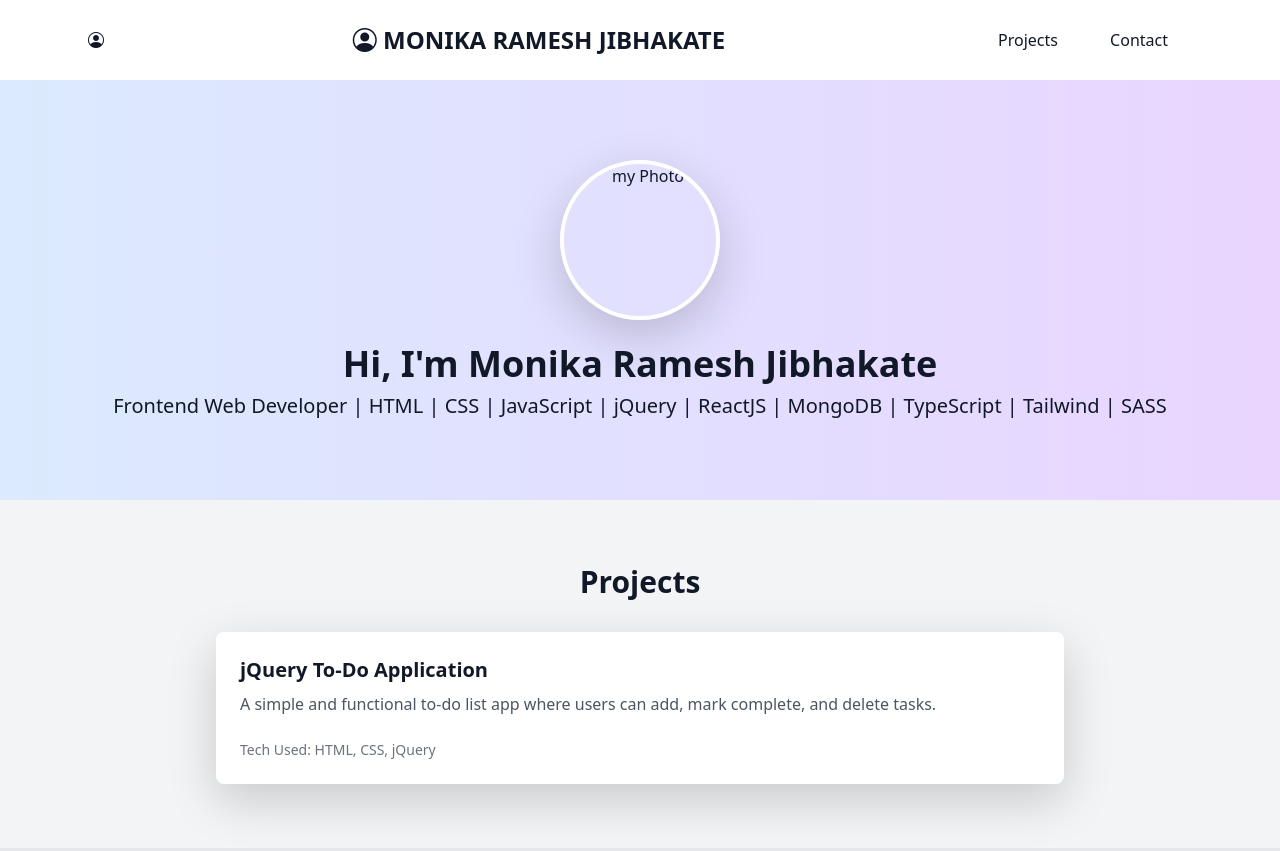
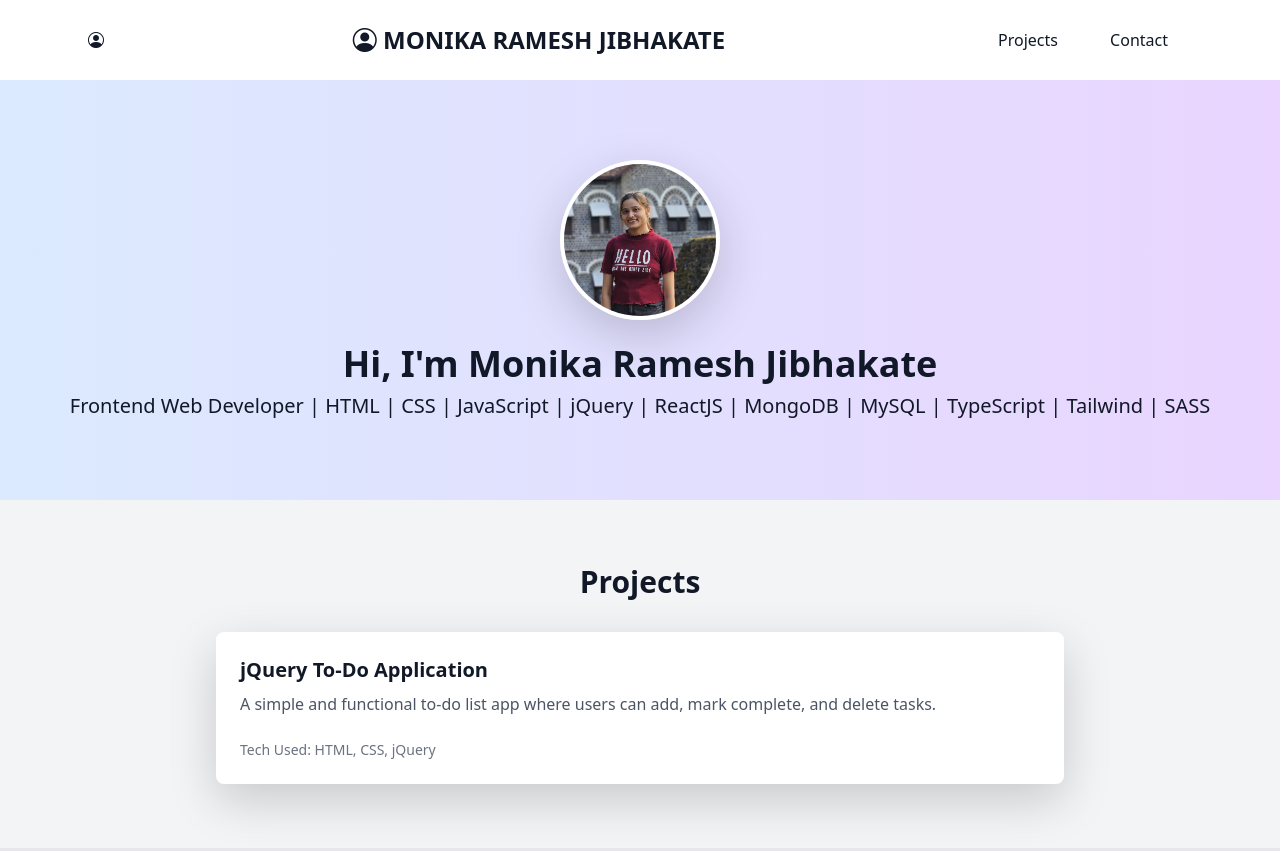
Before and after one commit to monikajibhakate22/monikas-portfolio, a plain HTML site: page index.html in a window 1280 px wide. Shown: the top 851 px of the page. Drawn offline with nearby package versions, Linux system fonts and the light colour scheme.

Commit message:
Add files via upload

```diff
--- a/index.html
+++ b/index.html
@@ -30,9 +30,9 @@
 
   <!-- Hero Section -->
   <section class="text-center py-20 bg-gradient-to-r from-blue-100 to-purple-200">
-    <img src="./public/images/monika.jpg" alt="my Photo" class="mx-auto rounded-full w-40 h-40 object-cover mb-6 border-4 border-white shadow-lg">
+    <img src="./monika.jpg" alt="my Photo" class="mx-auto rounded-full w-40 h-40 object-cover mb-6 border-4 border-white shadow-lg">
     <h2 class="text-4xl font-bold mb-2">Hi, I'm Monika Ramesh Jibhakate</h2>
-    <p class="text-xl">Frontend Web Developer | HTML | CSS | JavaScript | jQuery | ReactJS | MongoDB | TypeScript | Tailwind | SASS</p>
+    <p class="text-xl">Frontend Web Developer | HTML | CSS | JavaScript | jQuery | ReactJS | MongoDB | MySQL | TypeScript | Tailwind | SASS</p>
   </section>
 
   <!-- Projects -->
```
